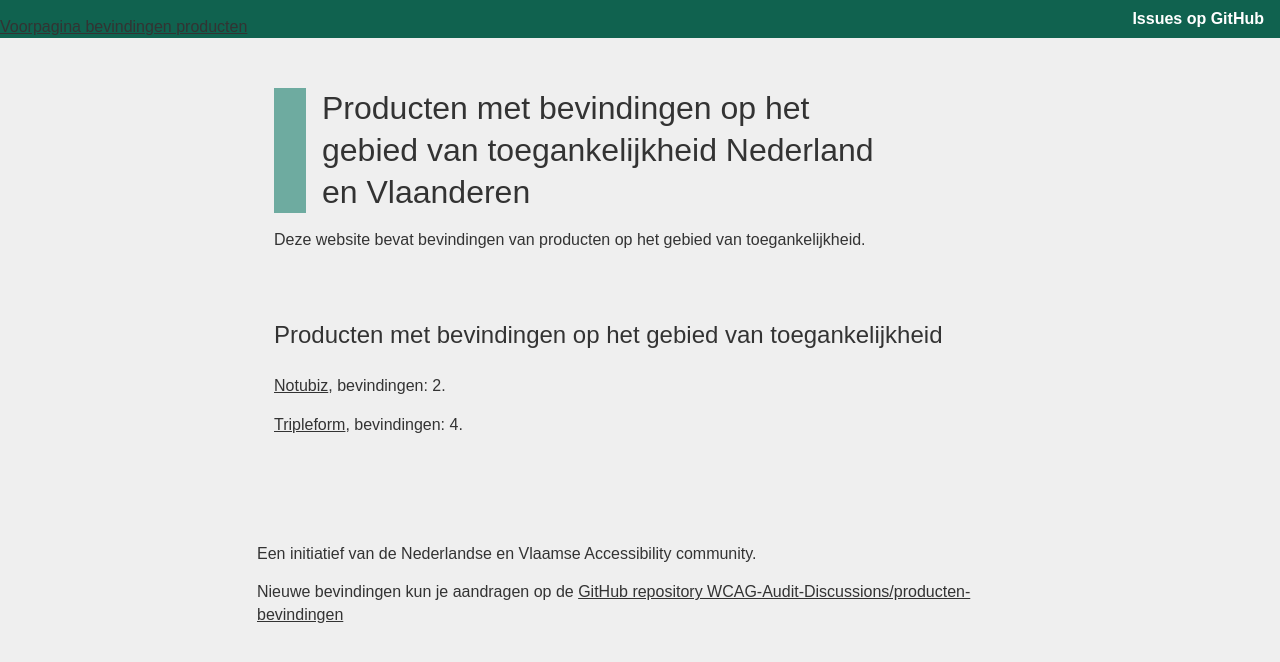
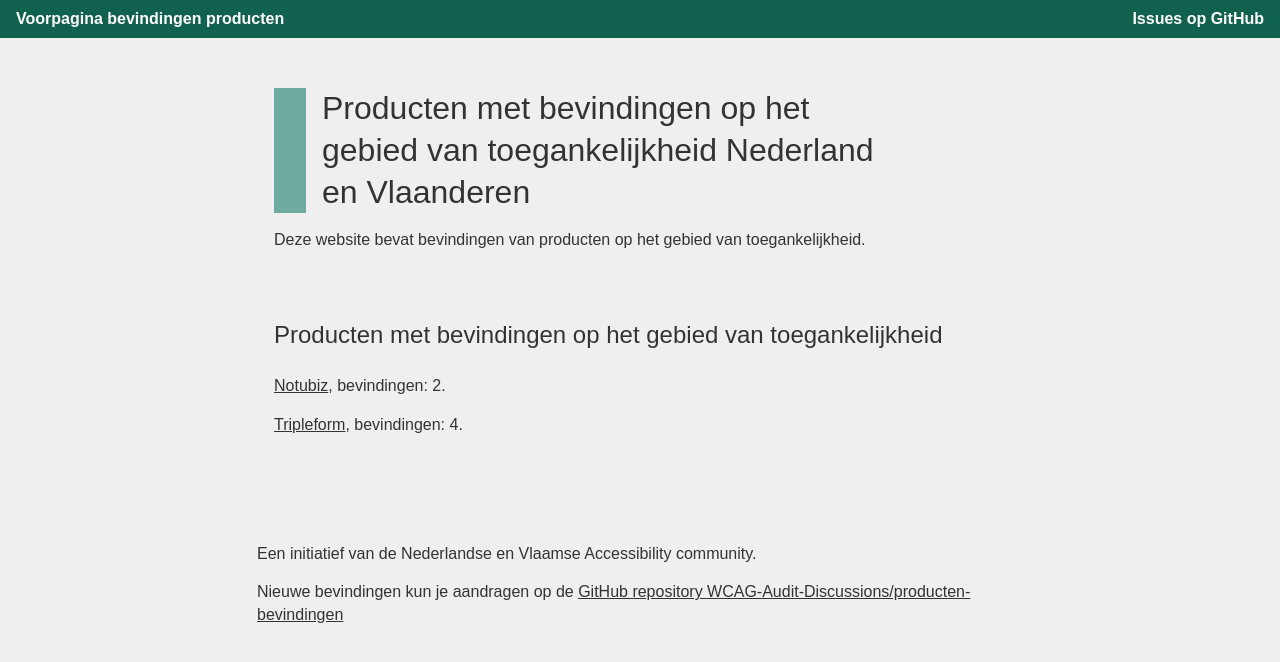
Before and after one commit to WCAG-Audit-Discussions/producten-bevindingen, an Eleventy site: page src/index.njk in a window 1280 px wide. Built offline with nearby package versions, Linux system fonts and the light colour scheme; Eleventy itself is replaced by a stand-in of ours; files that its build step writes are made by us from their sources.

```diff
--- a/docs/assets/css/stylesheet.css
+++ b/docs/assets/css/stylesheet.css
@@ -65,7 +65,7 @@
 nav[aria-label="main"] li img {
 	display: block;
 }
-nav[aria-label="main"] li:not(:first-child) a {
+nav[aria-label="main"] li a {
 	padding: 0.5em 1em;
 	color: var(--white);
 	outline-offset: -0.5em;
--- a/src/assets/css/stylesheet.css
+++ b/src/assets/css/stylesheet.css
@@ -65,7 +65,7 @@
 nav[aria-label="main"] li img {
 	display: block;
 }
-nav[aria-label="main"] li:not(:first-child) a {
+nav[aria-label="main"] li a {
 	padding: 0.5em 1em;
 	color: var(--white);
 	outline-offset: -0.5em;
```
